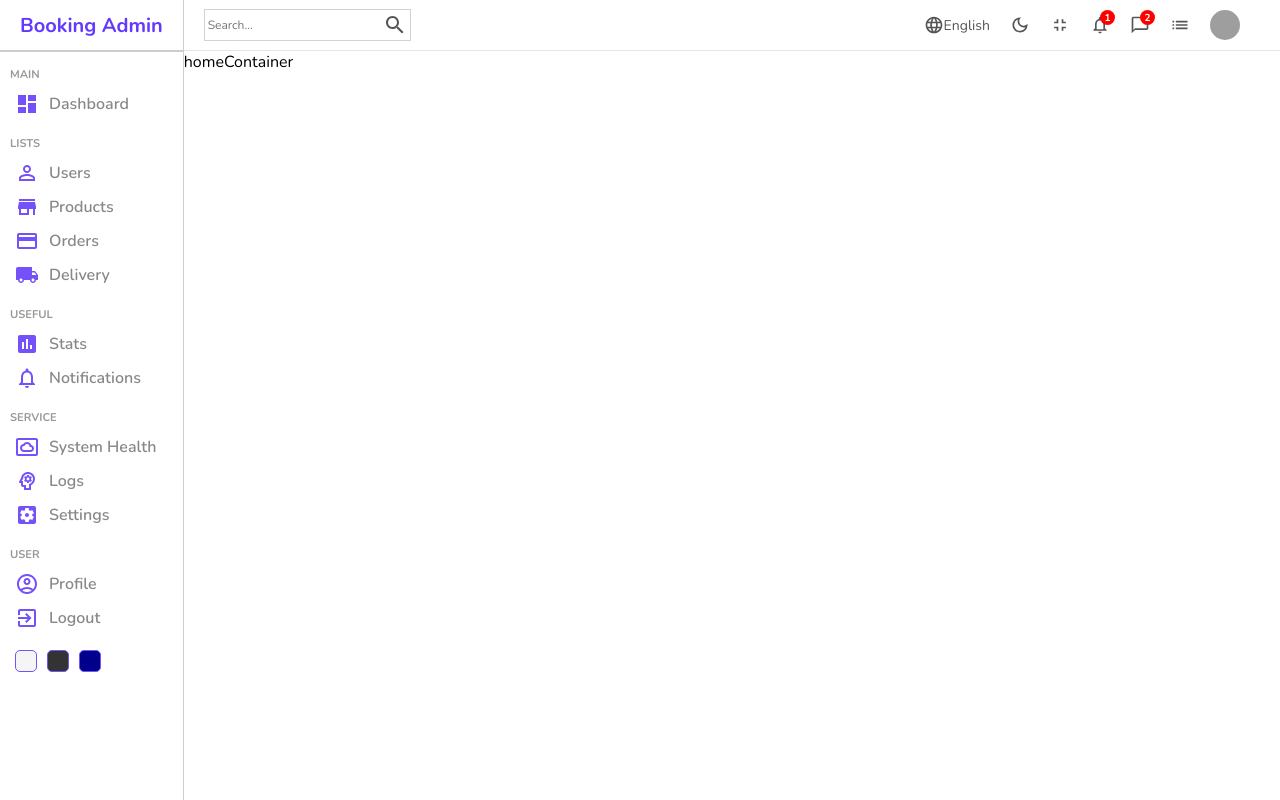
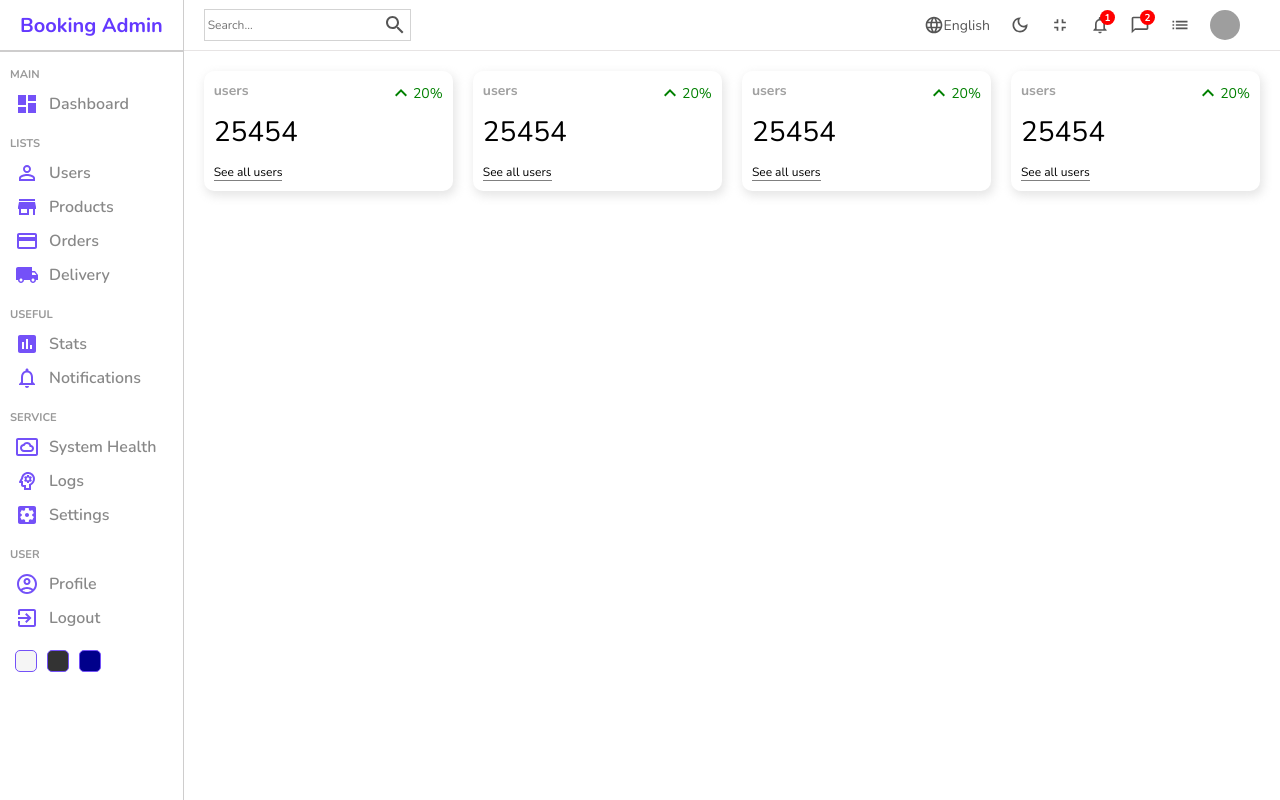
Before and after one commit to mabuhanifa/booking-app-admin-panel, a React (Create React App) app: page / in a window 1280 px wide. Built offline with nearby package versions, Linux system fonts and the light colour scheme; grey boxes are pictures that could not be loaded.

Commit message:
widgets updating

```diff
--- a/src/components/widget/Widget.js
+++ b/src/components/widget/Widget.js
@@ -1,11 +1,21 @@
-import './widget.scss';
-
-const Widget = () => {
-    return (
-        <div>
-            Widget
+import KeyboardArrowUpIcon from "@mui/icons-material/KeyboardArrowUp";
+import "./widget.scss";
+const Widget = ({ type }) => {
+  return (
+    <div className="widget">
+      <div className="left">
+        <span className="title">users</span>
+        <span className="counter">25454</span>
+        <span className="link">See all users</span>
+      </div>
+      <div className="right">
+        <div className="percentage positive">
+          <KeyboardArrowUpIcon />
+          20%
         </div>
-    );
+      </div>
+    </div>
+  );
 };
 
 export default Widget;
--- a/src/components/widget/widget.scss
+++ b/src/components/widget/widget.scss
@@ -0,0 +1,54 @@
+.widget {
+  display: flex;
+  justify-content: space-between;
+  flex: 1;
+  padding: 10px;
+  -webkit-box-shadow: 2px 4px 10px 1px rgba(0, 0, 0, 0.47);
+  box-shadow: 2px 4px 10px 1px rgba(201, 201, 201, 0.47);
+  border-radius: 10px;
+  height: 100px;
+
+  .left,
+  .right {
+    display: flex;
+    flex-direction: column;
+    justify-content: space-between;
+
+    .title {
+      font-weight: bold;
+      font-size: 14px;
+      color: rgb(160, 160, 160);
+    }
+
+    .counter {
+      font-size: 28px;
+      font-weight: 300;
+    }
+
+    .link {
+      width: max-content;
+      font-size: 12px;
+      border-bottom: 1px solid gray;
+    }
+
+    .percentage {
+      display: flex;
+      align-items: center;
+      font-size: 14px;
+
+      &.positive {
+        color: green;
+      }
+      &.negative {
+        color: red;
+      }
+    }
+
+    .icon {
+      font-size: 18px;
+      padding: 5px;
+      border-radius: 5px;
+      align-self: flex-end;
+    }
+  }
+}
--- a/src/pages/home/Home.js
+++ b/src/pages/home/Home.js
@@ -1,5 +1,6 @@
 import Navbar from "../../components/navbar/Navbar";
 import Sidebar from "../../components/sidebar/Sidebar";
+import Widget from "../../components/widget/Widget";
 import "./home.scss";
 
 const Home = () => {
@@ -8,7 +9,12 @@
       <Sidebar />
       <div className="homeContainer">
         <Navbar/>
-        homeContainer
+        <div className="widgets">
+          <Widget type="user" />
+          <Widget type="order" />
+          <Widget type="earning" />
+          <Widget type="balance" />
+        </div>
       </div>
     </div>
   );
--- a/src/pages/home/home.scss
+++ b/src/pages/home/home.scss
@@ -2,5 +2,11 @@
   display: flex;
   .homeContainer {
     flex: 6;
+    .widgets,
+    .charts {
+      display: flex;
+      padding: 20px;
+      gap: 20px;
+    }
   }
 }
```
